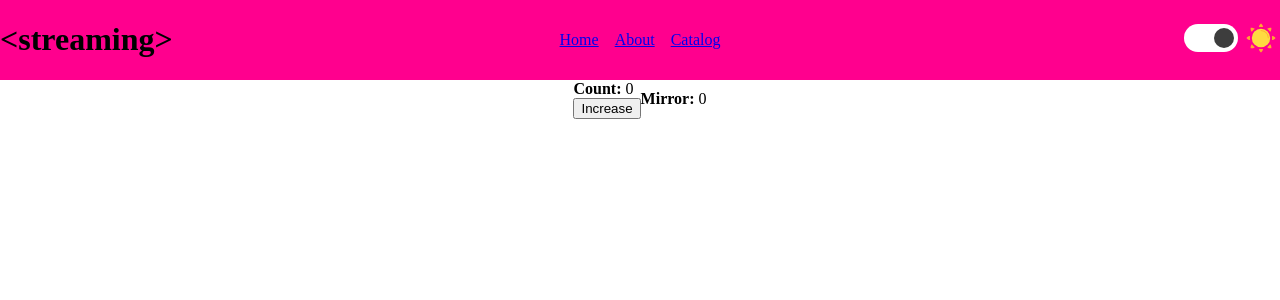
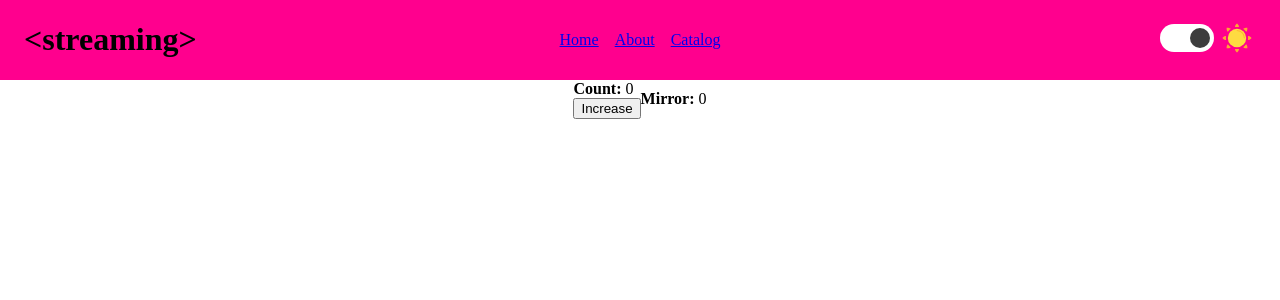
Before and after one commit to weider86-zz/streaming-app, a React app: page / in a window 1280 px wide. Shown: the top 300 px of the page. Built offline with nearby package versions, Linux system fonts and the light colour scheme.

Commit message:
Chore: styles adjusts

```diff
--- a/src/components/common/main-container/index.jsx
+++ b/src/components/common/main-container/index.jsx
@@ -2,5 +2,6 @@ import styled from 'styled-components'
 
 export const MainContainer = styled.div`
   margin: 0px auto;
+  padding: 0 24px;
   max-width: 1440px;
 `
--- a/src/components/counter/index.jsx
+++ b/src/components/counter/index.jsx
@@ -1,7 +1,7 @@
 import React from 'react'
 import { useCount } from '../../shared/context/Count'
 
-export const Counter = () => {
+const Counter = () => {
   const { count, setCount } = useCount()
 
   return (
@@ -17,3 +17,5 @@ export const Counter = () => {
     </div>
   )
 }
+
+export { Counter }
```
